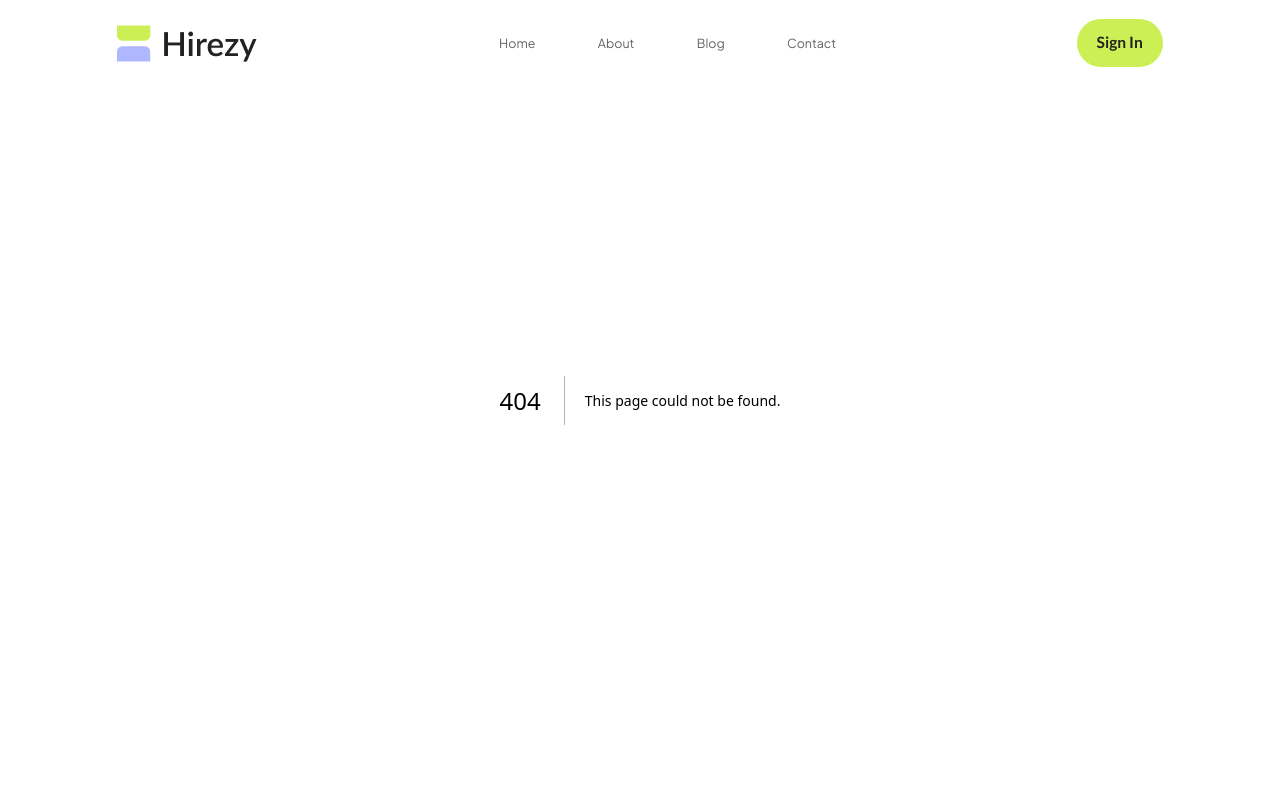
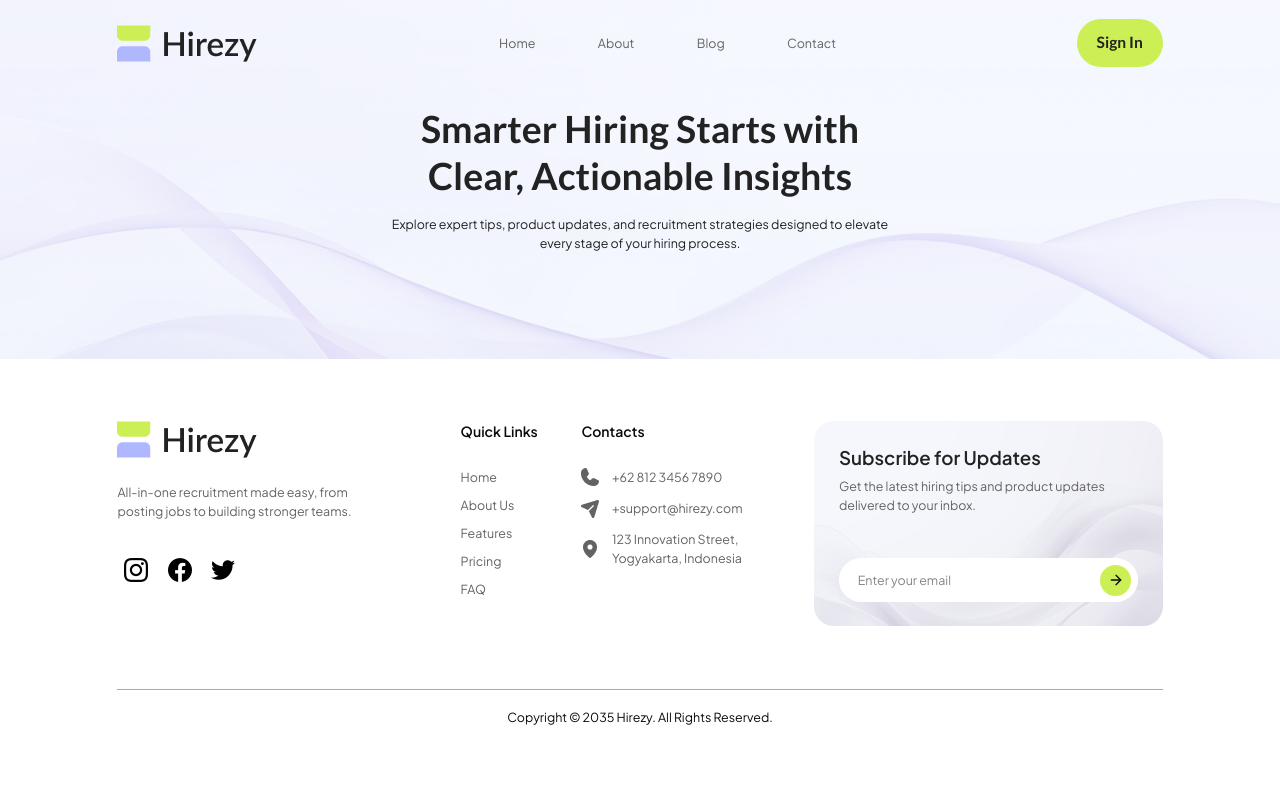
Before and after one commit to Bernardowert/project-hirezy, a Next.js app: page /blog in a window 1280 px wide. Before the commit this address had no page. Shown: the top 800 px of the page. Built offline with nearby package versions, Linux system fonts and the light colour scheme.

Commit message:
criação inicial da pagina Blog, criando section hero blog

```diff
--- /dev/null
+++ b/app/blog/page.tsx
@@ -0,0 +1,9 @@
+import { SectionBlogHero } from "../components/sections/blog/heroBlog";
+
+export default function Blog(){
+    return(
+        <>
+          <SectionBlogHero/>
+        </>
+    )
+}
--- /dev/null
+++ b/app/components/sections/blog/heroBlog/index.tsx
@@ -0,0 +1,10 @@
+import { HerosSection } from "@/app/components/Heros";
+
+export function SectionBlogHero(){
+    return(
+        <HerosSection
+         title="Smarter Hiring Starts with Clear, Actionable Insights"
+         description="Explore expert tips, product updates, and recruitment strategies designed to elevate every stage of your hiring process."
+         />
+    )
+}
```
